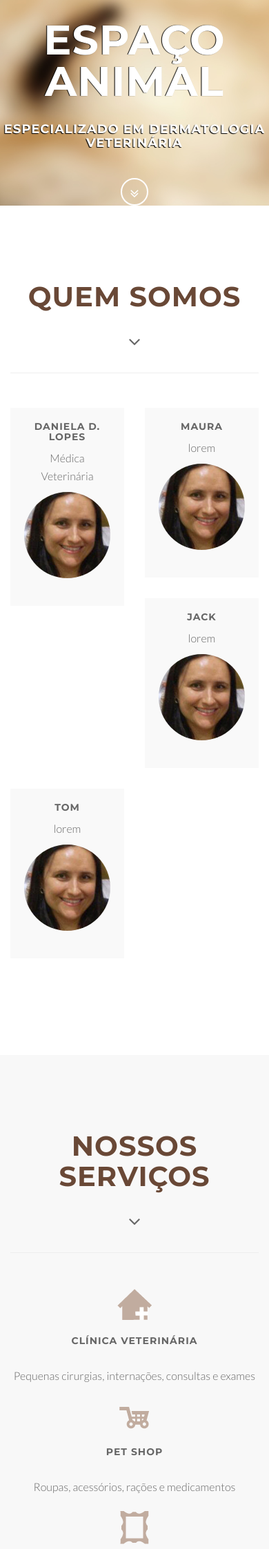
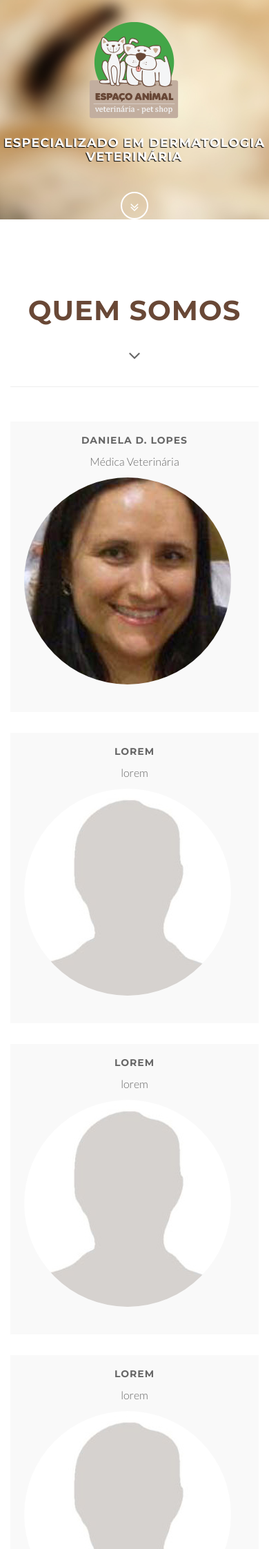
Before and after one commit to felipegenuino/EspacoAnimalVeterinaria, a PHP site: page / in a window 390 px wide. Shown: the part 50-2295 px from the top of the page at 69% size. Run offline with PHP 8.4, Linux system fonts and the light colour scheme.

Commit message:
[Mobile: Adicionado logotipo Hero] [Desktop: Alteração de Avata]

```diff
--- a/assets/css/espacoanimal.css
+++ b/assets/css/espacoanimal.css
@@ -1,17 +1,11 @@
 .top-nav-collapse{}
-
-
 .logo {}
-
-
 .logotipo-texto{display: none;}
-
 .logotipo-texto {}
 .logotipo-texto span {font-weight: 100 !important}
 
-
+.slogan .logotipo-imagem { margin-bottom: 20px;}
 .logotipo-imagem{}
-
 .top-nav-collapse .logotipo-texto{display: inline-block;}
 .top-nav-collapse .logotipo-imagem{ display: none;}
 
--- a/formulario.php
+++ b/formulario.php
@@ -63,9 +63,8 @@ $mensagemHTML = '
 // O remetente deve ser um e-mail do seu domínio conforme determina a RFC 822.
 // O return-path deve ser ser o mesmo e-mail do remetente.
 $headers = "MIME-Version: 1.1\r\n";
-$headers .= "X-Priority: 3\r\n";
 $headers .= "Content-type: text/html; charset=utf-8\r\n";
-$headers .= "From: $email\r\n"; // remetente
+$headers .= "From: [$nome] <$email>\r\n"; // remetente
 $headers .= "Return-Path: $emaildestinatario \r\n"; // return-path
 
 $envio = mail($emaildestinatario, $assunto, $mensagemHTML, $headers);
--- a/index.html
+++ b/index.html
@@ -41,7 +41,7 @@
                 <button type="button" class="navbar-toggle" data-toggle="collapse" data-target=".navbar-main-collapse">
                     <i class="fa fa-bars"></i>
                 </button>
-                <a class="navbar-brand" href="index.php">
+                <a class="navbar-brand" href="#intro">
                 <div class="logo">
  					<img class="logotipo-imagem hidden-xs" src="assets/img/marca_petshop.png">
            		 	<h1 class="logotipo-texto">Espaço Animal <span class="light hidden-xs hidden-sm">Veterinária</span> </h1>
@@ -75,7 +75,8 @@
     <section id="intro" class="intro">
 
 		<div class="slogan">
-			<h2>ESPAÇO <span class="text_color"> ANIMAL</span> </h2>
+			<h2 class="hidden-xs">ESPAÇO <span class="text_color"> ANIMAL</span> </h2>
+			<img class="logotipo-imagem logotipo-imagem-centralizado visible-xs center-block" src="assets/img/marca_petshop.png">
 			<h4>Especializado em dermatologia veterinária </h4>
 		</div>
 		<div class="page-scroll">
@@ -114,7 +115,7 @@
 			</div>
 		</div>
         <div class="row">
-            <div class="col-xs-6 col-sm-3 col-md-3">
+            <div class="col-xs-12 col-sm-6 col-md-3 col-md-3">
 				<div class="wow bounceInUp" data-wow-delay="0.2s">
                 <div class="team boxed-grey">
                     <div class="inner">
@@ -125,37 +126,37 @@
                 </div>
 				</div>
             </div>
-			<div class="col-xs-6 col-sm-3 col-md-3">
+			<div class="col-xs-12 col-sm-6 col-md-3 col-md-3">
 				<div class="wow bounceInUp" data-wow-delay="0.5s">
                 <div class="team boxed-grey">
                     <div class="inner">
-						<h5>Maura </h5>
+						<h5>Lorem </h5>
                         <p class="subtitle">lorem</p>
-                        <div class="avatar"><img src="assets/img/team/1.jpg" alt="" class="img-responsive img-circle" /></div>
+                        <div class="avatar"><img src="assets/img/team/avatar.jpg" alt="" class="img-responsive img-circle" /></div>
 
                     </div>
                 </div>
 				</div>
             </div>
-			<div class="col-xs-6 col-sm-3 col-md-3">
+			<div class="col-xs-12 col-sm-6 col-md-3 col-md-3">
 				<div class="wow bounceInUp" data-wow-delay="0.8s">
                 <div class="team boxed-grey">
                     <div class="inner">
-						<h5>Jack </h5>
+						<h5>Lorem</h5>
                         <p class="subtitle">lorem</p>
-                        <div class="avatar"><img src="assets/img/team/1.jpg" alt="" class="img-responsive img-circle" /></div>
+                        <div class="avatar"><img src="assets/img/team/avatar.jpg" alt="" class="img-responsive img-circle" /></div>
 
                     </div>
                 </div>
 				</div>
             </div>
-			<div class="col-xs-6 col-sm-3 col-md-3">
+			<div class="col-xs-12 col-sm-6 col-md-3 col-md-3">
 				<div class="wow bounceInUp" data-wow-delay="1s">
                 <div class="team boxed-grey">
                     <div class="inner">
-						<h5>Tom </h5>
+						<h5>Lorem </h5>
                         <p class="subtitle">lorem</p>
-                        <div class="avatar"><img src="assets/img/team/1.jpg" alt="" class="img-responsive img-circle" /></div>
+                        <div class="avatar"><img src="assets/img/team/avatar.jpg" alt="" class="img-responsive img-circle" /></div>
 
                     </div>
                 </div>
```
Also changed, not shown: teste-mail.php (deleted, +0 -79 lines), .htaccess (deleted), assets/img/team/avatar.jpg (added), 1 other file.
